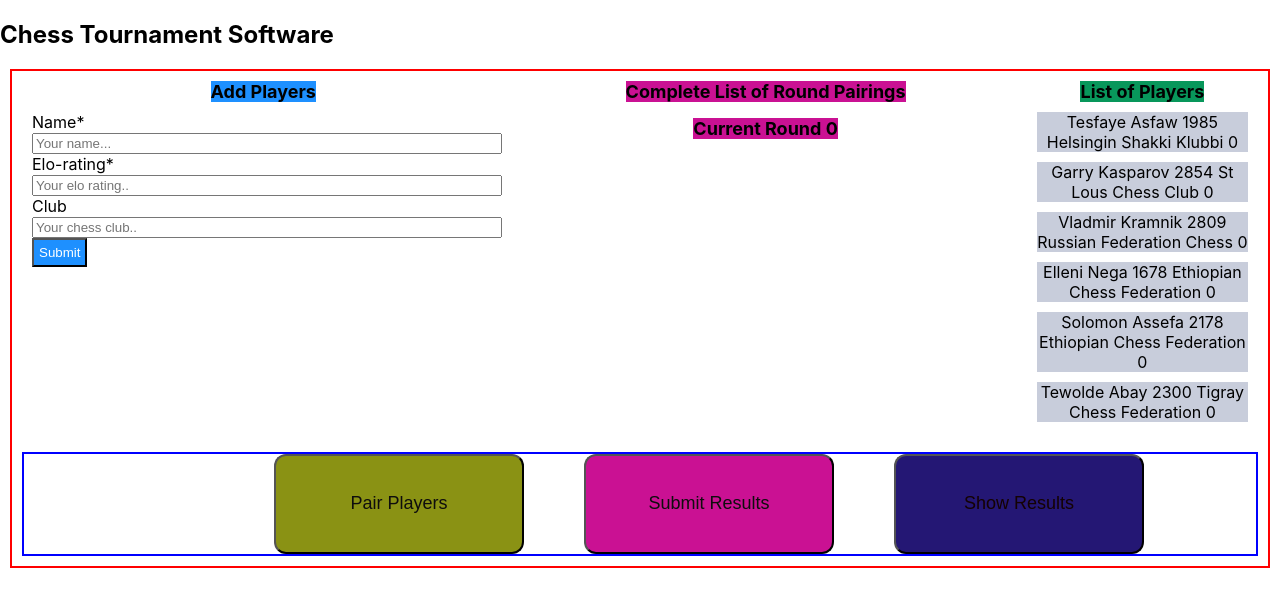
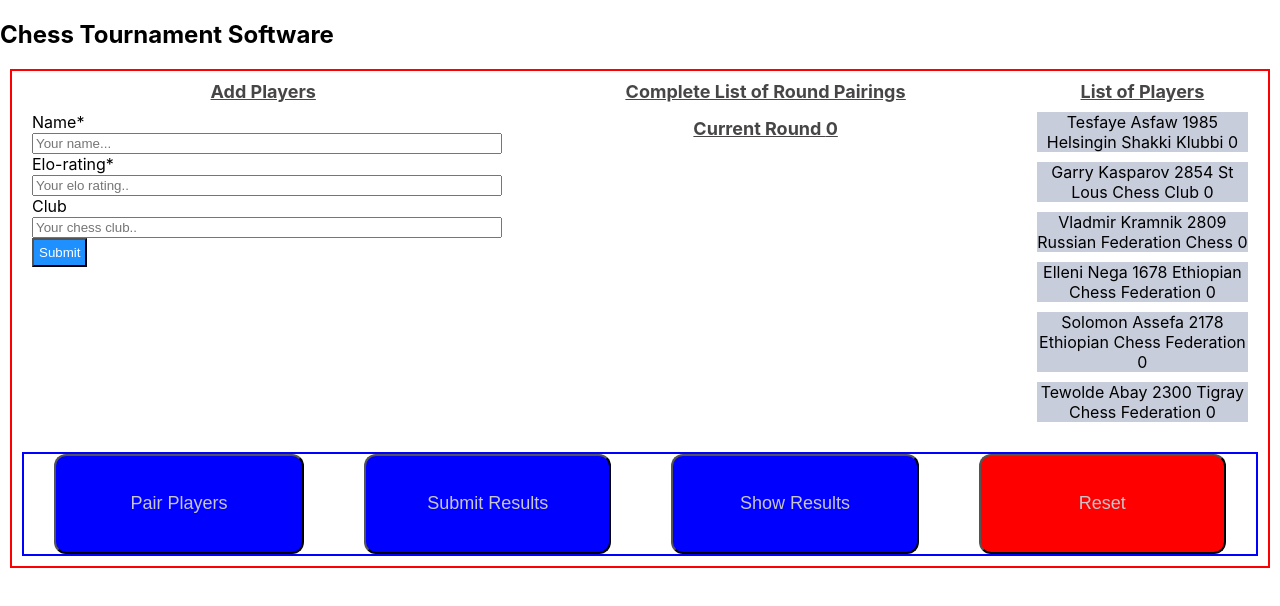
Before and after one commit to tesJS/chesstournament-app, a React (Create React App) app: page / in a window 1280 px wide. Shown: the top 606 px of the page. Built offline with nearby package versions, Linux system fonts and the light colour scheme; the HTML template or start-up script is replaced by a standard one.

Commit message:
some modifications

```diff
--- a/src/App.css
+++ b/src/App.css
@@ -5,28 +5,28 @@
   margin: 10px;
   border: 2px solid red;
 }
-
-.submitButton {
+span {
+  font-size: large;
+  font-weight: bold;
+  text-decoration: underline;
+  color: rgb(71, 69, 69);
+}
+.submitButton,
+.pairButton,
+.showResultButton,
+.resetButton {
   border-radius: 12px;
   width: 250px;
   height: 100px;
-  background-color: rgb(202, 17, 147);
-  color: rgb(14, 13, 13);
+  background-color: blue;
+  color: rgb(198, 198, 202);
   margin-right: 30px;
   margin-left: 30px;
   padding: 5px;
   font-size: large;
 }
-.pairButton {
-  border-radius: 12px;
-  width: 250px;
-  height: 100px;
-  background-color: rgb(138, 146, 20);
-  color: rgb(14, 13, 13);
-  margin-right: 30px;
-  margin-left: 250px;
-  padding: 5px;
-  font-size: large;
+.resetButton {
+  background-color: rgba(255, 0, 0, 1);
 }
 
 .lowerHalf {
@@ -39,32 +39,3 @@
 .item {
   margin: 10px;
 }
-
-.listPairs {
-  background-color: rgb(202, 17, 147);
-  font-size: large;
-  font-weight: bold;
-}
-.listPlayers {
-  background-color: rgb(8, 151, 91);
-  font-size: large;
-  font-weight: bold;
-}
-
-.addPlayers {
-  background-color: dodgerblue;
-  font-size: large;
-  font-weight: bold;
-}
-
-.showResultButton {
-  border-radius: 12px;
-  width: 250px;
-  height: 100px;
-  background-color: rgb(36, 23, 116);
-  color: rgb(20, 2, 3);
-  margin-right: 30px;
-  margin-left: 30px;
-  padding: 5px;
-  font-size: large;
-}
--- a/src/App.jsx
+++ b/src/App.jsx
@@ -32,9 +32,14 @@ class App extends Component {
         new Player('H', 2310, 'Italian Chess Federation'),
       ], */
       counter: 0,
+      finalRound: false,
       showResult: false,
       showPlayersList: false,
       currentRoundGames: [],
+      pairButtonClicked: false,
+      showResultButtonClicked: false,
+      submitResultButtonClicked: false,
+      resetButtonClicked: false,
     };
 
     this.state.players.forEach(el => {
@@ -77,13 +82,13 @@ class App extends Component {
   pairedHandler() {
     let newState = { ...this.state };
 
-    if (!this.state.showPlayersList) {
-      /* newState.pairButton = true;
-      newState.resultButton = false; */
-      newState.showPlayersList = true;
+    if (!newState.pairButtonClicked) {
+      this.setStatus(newState);
+      newState.pairButtonClicked = true;
       newState.counter++;
+      console.log('The state from pairHandler', newState);
       this.setState(newState);
-    }
+    } else alert('Enter round results or reset the tournament!');
   }
   //select option handler
   selectHandler(e) {
@@ -100,6 +105,12 @@ class App extends Component {
     if (searchIndex >= 0) this.storeResults.splice(searchIndex, 1);
     if (result !== 'default') this.storeResults.push({ id: str, result });
   }
+  setStatus(newState) {
+    newState.resetButtonClicked = false;
+    newState.showResultButtonClicked = false;
+    newState.submitResultButtonClicked = false;
+    newState.pairButtonClicked = false;
+  }
   //Submit Results Button after the round games list - to enter the round games result
   roundResultHandler(e) {
     let newState = { ...this.state };
@@ -110,9 +121,11 @@ class App extends Component {
       this.storeResults.forEach(el => {
         this.selectProsessor(el);
       });
-      newState.showPlayersList = false;
+      this.setStatus(newState);
+      newState.submitResultButtonClicked = true;
+      this.storeResults = [];
+      console.log('The state from roundResultHandler', newState);
       this.setState(newState);
-      this.storeResults = [];
     } else {
       window.alert("Enter all games' results!");
     }
@@ -133,7 +146,6 @@ class App extends Component {
 
     switch (result) {
       case 'win':
-        console.log('set white win pressed');
         player1[0].setWhiteTurns();
         player1[0].setScore(1);
         break;
@@ -151,23 +163,32 @@ class App extends Component {
 
   showResultHandler() {
     let newState = { ...this.state };
-    console.log('Show Result button clicked!');
-    if (!this.state.showPlayersList) {
-      newState.showPlayersList = true;
-      newState.showResult = true;
+    if (!newState.pairButtonClicked || newState.finalRound) {
+      this.setStatus(newState);
+      newState.showResultButtonClicked = true;
+      console.log('The state from showResultButton', newState);
       this.setState(newState);
+    } else alert('Enter round results or reset the tournament!');
   }
+  resetHandler() {
+    let newState = { ...this.state };
+    newState.counter = 0;
+    newState.players = [
+      new Player('Tesfaye Asfaw', 1985, 'Helsingin Shakki Klubbi'),
+      new Player('Garry Kasparov', 2854, 'St Lous Chess Club'),
+      new Player('Vladmir Kramnik', 2809, 'Russian Federation Chess'),
+      new Player('Elleni Nega', 1678, 'Ethiopian Chess Federation'),
+      new Player('Solomon Assefa', 2178, 'Ethiopian Chess Federation'),
+      new Player('Tewolde Abay', 2300, 'Tigray Chess Federation'),
+    ];
+    this.setStatus(newState);
+    newState.resetButtonClicked = true;
+    newState.currentRoundGames = [];
+    console.log('The state from resetHandler', newState);
+    this.setState(newState);
   }
 
   render() {
-    /* if (this.state.counter === 1) {
-      players.forEach(el => {
-        el.oppList = [];
-        el.score = 0;
-        el.whiteTurns = 0;
-      }); */
-    console.log('The state: ', this.state);
-
     let pairedList = [],
       players,
       round = new Round(
@@ -177,29 +198,14 @@ class App extends Component {
       ),
       round1,
       listPlayers;
+    let round2 = new Round(this.state.players, 1, null);
 
-    players = round.getPlayers();
+    players = round2.getPlayers();
 
+    if (this.state.pairButtonClicked) {
       round1 = round.generateRoundGames();
-
-    console.log('Round object', round);
-
-    if (this.state.showPlayersList) {
       if (round1 != null) {
         this.state.currentRoundGames.push(round1);
-
-        if (this.state.showResult) {
-          pairedList = players.map((el, id) => {
-            return (
-              <div key={el.id}>
-                <ListPlayers>
-                  {el.name} - {el.score}
-                </ListPlayers>
-              </div>
-            );
-          });
-          this.state.showResult = false;
-        } else {
         for (var i = 0; i < round1.length; i++) {
           pairedList.push(
             <Pairings
@@ -211,8 +217,23 @@ class App extends Component {
             ></Pairings>
           );
         }
+      } else {
+        this.state.counter--;
+        this.state.finalRound = true;
+        alert(
+          'Maximum Round Reached!!! \n Press Show Button to see full standings!'
+        );
       }
-      }
+    } else if (this.state.showResultButtonClicked) {
+      pairedList = players.map((el, id) => {
+        return (
+          <div key={el.id}>
+            <ListPlayers>
+              {el.name} - {el.score}
+            </ListPlayers>
+          </div>
+        );
+      });
     }
 
     listPlayers = players.map((el, ind) => {
@@ -227,15 +248,18 @@ class App extends Component {
 
     return (
       <div className='App'>
-        <h2>Chess Tournament Software</h2>
+        <h2> Chess Tournament Software </h2>
         <div className='app-container'>
           <div className='item'>
-            <span class='addPlayers'> Add Players</span>
+            <span> Add Players</span>
             <Form submit={e => this.submitHandler(e)}></Form>
           </div>
 
           <div id='listOfGames' className='item listGames'>
-            <span className='listPairs'> Complete List of Round Pairings </span>
+            <span className='listPairs'>
+              {' '}
+              <span>Complete List of Round Pairings</span>{' '}
+            </span>
             <p>
               <span className='listPairs'>
                 Current Round {this.state.counter}
@@ -245,14 +269,10 @@ class App extends Component {
           </div>
 
           <div className='item'>
-            <span className='listPlayers'>List of Players</span> {listPlayers}
+            <span>List of Players</span> {listPlayers}
           </div>
 
           <div className='item lowerHalf'>
-            {/* <div>
-              <h2>Lower Half Section</h2>{' '}
-            </div> */}
-
             <div>
               {' '}
               <button
@@ -280,6 +300,13 @@ class App extends Component {
             >
               Show Results
             </button>
+            <button
+              className='resetButton'
+              onClick={this.resetHandler.bind(this)}
+              type='button'
+            >
+              Reset
+            </button>
           </div>
         </div>
       </div>
--- a/src/Form.jsx
+++ b/src/Form.jsx
@@ -2,12 +2,6 @@ import React from 'react';
 import './Form.css';
 
 const Form = props => {
-  let DOMstrings = {
-    inputName: '#name',
-    inputElo: '#eloRating',
-    inputClub: '#club',
-  };
-
   return (
     <div className='form-container'>
       <form onSubmit={props.submit}>
--- a/src/data/Player.js
+++ b/src/data/Player.js
@@ -1,15 +1,14 @@
 import uniqid from 'uniqid';
 
 export default class Player {
-  oppList = [];
-  id = '';
-  elo = '';
-  score = 0;
-  whiteTurns = 0;
   constructor(name, elo, club) {
     this.name = name;
     this.elo = elo;
     this.club = club;
+    this.oppList = [];
+    this.id = '';
+    this.score = 0;
+    this.whiteTurns = 0;
   }
   getScore() {
     return this.score;
@@ -21,7 +20,7 @@ export default class Player {
     return this.id;
   }
   setId() {
-    var uniqid = require('uniqid');
+    //var uniqid = require('uniqid');
     this.id = uniqid();
   }
   setOpponentList(opp) {
```
Also changed, not shown: src/data/Round.js (+46 -46 lines). Lines whose indentation alone changed are shown as unchanged.
